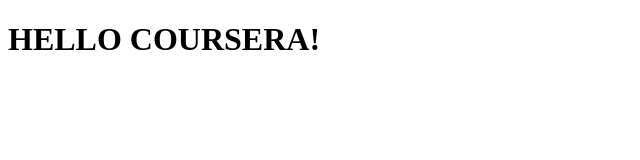
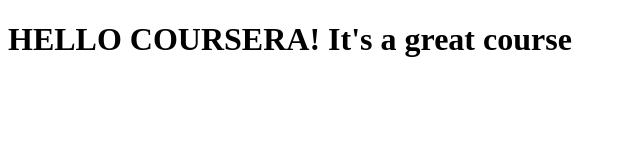
Before and after one commit to TiagoTLD1/coursera-html_css_nodejs, a plain HTML site: page site/index.html in a window 1280 px wide. Shown: the whole page, without its empty margins (0-640 px from the left). Drawn offline with Linux system fonts and the light colour scheme.

Commit message:
Small addition

```diff
--- a/site/index.html
+++ b/site/index.html
@@ -4,6 +4,6 @@
 	<title>Hey this is a test!</title>
 </head>
 <body>
-<h1> HELLO COURSERA!</h1>
+<h1> HELLO COURSERA! It's a great course</h1>
 </body>
 </html>
```
